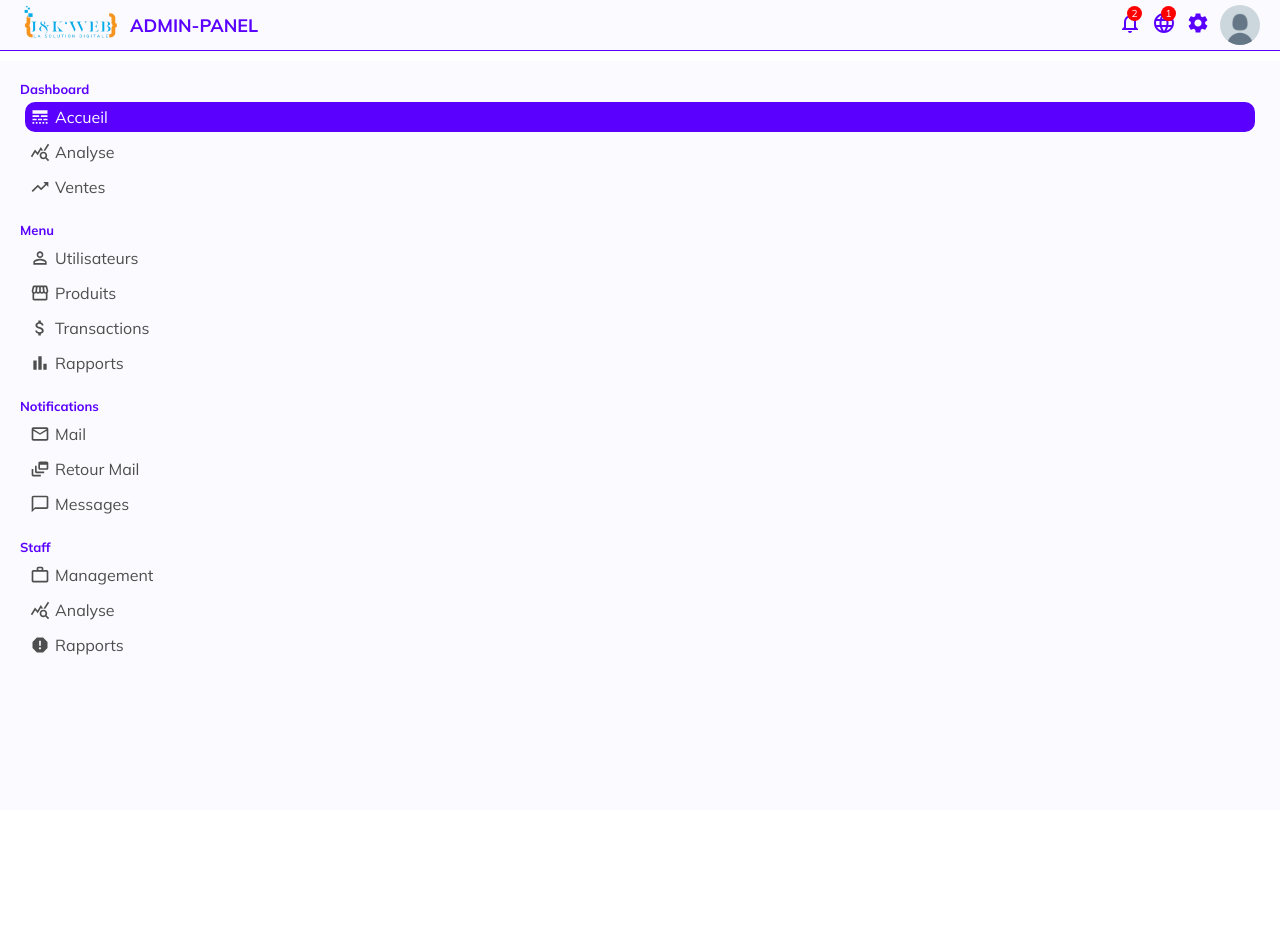
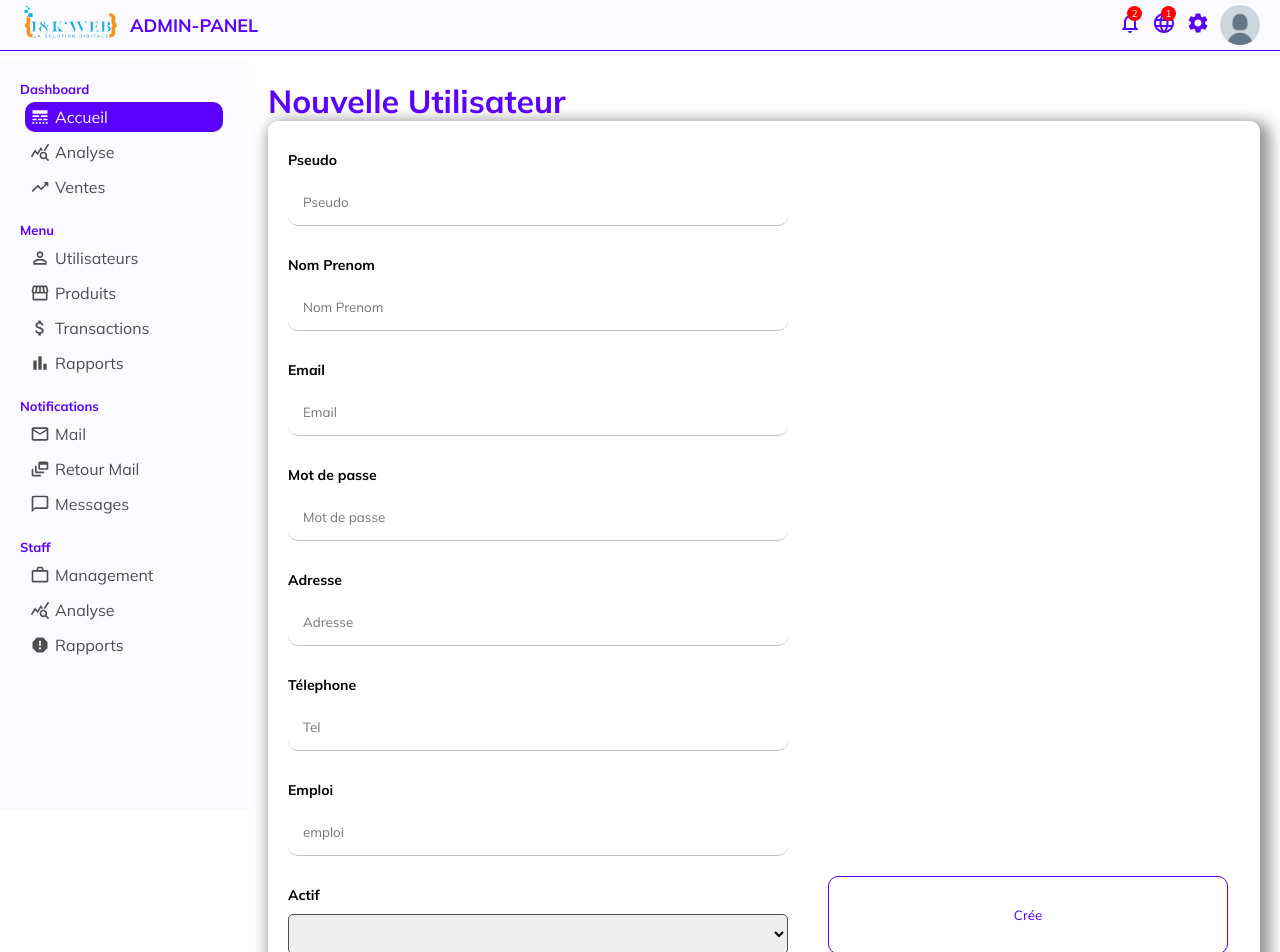
Before and after one commit to Jb-Dev-Couturier/admin-panel, a React (Create React App) app: page /newUser in a window 1280 px wide. Shown: the top 952 px of the page. Before the commit the page ends 810 px from the top, so only its background shows below. Built offline with nearby package versions, Linux system fonts and the light colour scheme.

Commit message:
new user page + product route

```diff
--- a/src/App.js
+++ b/src/App.js
@@ -1,9 +1,11 @@
 import SideBar from './components/SideBar';
 import Topbar from './components/Topbar';
 import Home from './pages/Home';
-import { Routes, Route} from 'react-router-dom';
+import { Routes, Route } from 'react-router-dom';
 import UserList from './pages/UserList';
 import UserDetail from './pages/UserDetail';
+import NewUser from './pages/NewUser';
+import Products from './pages/Products';
 
 function App() {
   return (
@@ -13,8 +15,12 @@ function App() {
         <SideBar />
         <Routes>
           <Route path="/" element={<Home />} />
+          {/* User Route */}
           <Route path="/users" element={<UserList />} />
           <Route path="/user/:userId" element={<UserDetail />} />
+          <Route path="/newUser" element={<NewUser />} />
+          {/* Product Route */}
+          <Route path="/products" element={<Products />} />
         </Routes>
       </div>
     </div>
--- a/src/components/SideBar.jsx
+++ b/src/components/SideBar.jsx
@@ -42,16 +42,18 @@ export default function SideBar() {
         <div className="sidebarMenu">
           <h3 className="sidebarTitle">Menu</h3>
           <ul className="sidebarList">
-            <Link to={'/users'} className='sidebarLink'>
+            <Link to={'/users'} className="sidebarLink">
               <li className="sidebarListItem ">
                 <PermIdentity className="sidebarIcon" />
                 Utilisateurs
               </li>
             </Link>
-            <li className="sidebarListItem">
-              <Storefront className="sidebarIcon" />
-              Produits
-            </li>
+            <Link to={'/products'} className="sidebarLink">
+              <li className="sidebarListItem">
+                <Storefront className="sidebarIcon" />
+                Produits
+              </li>
+            </Link>
             <li className="sidebarListItem">
               <AttachMoney className="sidebarIcon" />
               Transactions
--- /dev/null
+++ b/src/pages/NewUser.jsx
@@ -0,0 +1,48 @@
+import React from 'react';
+
+export default function NewUser() {
+  return (
+    <div className="NewUser">
+      <h1 className="newUserTitle">Nouvelle Utilisateur</h1>
+      <form className="newUserForm">
+        <div className="newUserItem">
+          <label htmlFor="">Pseudo</label>
+          <input type="text" placeholder="Pseudo" />
+        </div>
+        <div className="newUserItem">
+          <label htmlFor="">Nom Prenom</label>
+          <input type="text" placeholder="Nom Prenom" />
+        </div>
+        <div className="newUserItem">
+          <label htmlFor="">Email</label>
+          <input type="email" placeholder="Email" />
+        </div>
+        <div className="newUserItem">
+          <label htmlFor="">Mot de passe</label>
+          <input type="password" placeholder="Mot de passe" />
+        </div>
+        <div className="newUserItem">
+          <label htmlFor="">Adresse</label>
+          <input type="text" placeholder="Adresse" />
+        </div>
+        <div className="newUserItem">
+          <label htmlFor="">Télephone</label>
+          <input type="text" placeholder="Tel" />
+        </div>
+        <div className="newUserItem">
+          <label htmlFor="">Emploi</label>
+          <input type="text" placeholder="emploi" />
+        </div>
+        <div className="newUserItem">
+          <label htmlFor="">Actif</label>
+          <select name="active" id="active" className="newUserSelect">
+            <option value=""></option>
+            <option value="Oui">Oui</option>
+            <option value="Non">Non</option>
+          </select>
+        </div>
+        <button className="newUserButton">Crée</button>
+      </form>
+    </div>
+  );
+}
--- /dev/null
+++ b/src/pages/Products.jsx
@@ -0,0 +1,7 @@
+import React from 'react'
+
+export default function Products() {
+  return (
+    <div className='Products'>Products</div>
+  )
+}
--- a/src/pages/UserDetail.jsx
+++ b/src/pages/UserDetail.jsx
@@ -1,3 +1,5 @@
+import React from 'react';
+import { Link } from 'react-router-dom';
 import {
   CalendarToday,
   LocationSearching,
@@ -6,7 +8,6 @@ import {
   PhoneAndroid,
   Publish,
 } from '@mui/icons-material';
-import React from 'react';
 import ProfilUser from '../assets/images/profilUserDefault.png';
 
 export default function UserDetails() {
@@ -14,7 +15,9 @@ export default function UserDetails() {
     <div className="UserDetail">
       <div className="userDetailTitleContainer">
         <h1 className="userDetailTitle">Détail Utilisateur</h1>
+        <Link to={'/newUser'}>
         <button className="userDetailAddButton">Crée</button>
+        </Link>
       </div>
       <div className="userDetailContainer">
         <div className="userDetailShow">
@@ -95,7 +98,7 @@ export default function UserDetails() {
               </div>
 
               <div className="userDetailUpdateItem">
-                <label htmlFor="">Travail à</label>
+                <label htmlFor="">Emploi</label>
                 <input
                   type="text"
                   placeholder="Secretaire"
@@ -115,7 +118,7 @@ export default function UserDetails() {
               <div className="userDetailUpdateItem">
                 <label htmlFor="">Email</label>
                 <input
-                  type="text"
+                  type="email"
                   placeholder="JaneDoe@gmail.com"
                   className="userDetailInput"
                 />
--- a/src/styles/components/_WidgetSmall.scss
+++ b/src/styles/components/_WidgetSmall.scss
@@ -1,46 +1,45 @@
-.WidgetSmall{
+.WidgetSmall {
   flex: 1;
   box-shadow: $boxShadow;
-    -webkit-box-shadow:$boxShadow;
+  -webkit-box-shadow: $boxShadow;
   padding: 20px;
   margin-right: 20px;
   border-radius: 10px;
 
-    .widgetSmallTitle{
+  .widgetSmallTitle {
     font-size: 22px;
     font-weight: 600;
     color: $color-1;
   }
 
-    .widgetSmallList{
+  .widgetSmallList {
     margin: 0;
     padding: 0;
-        .widgetSmallListItem{
+    .widgetSmallListItem {
       display: flex;
       align-items: center;
       justify-content: space-between;
       margin: 20px 0;
-            .widgetSmallImage{
+      .widgetSmallImage {
         width: 40px;
         height: 40px;
         border-radius: 50%;
         object-fit: cover;
       }
 
-            .widgetSmallUser{
+      .widgetSmallUser {
         display: flex;
         flex-direction: column;
-                .widgetSmallUsername{
+        .widgetSmallUsername {
           font-weight: 600;
-
         }
-                .widgetSmallUserTitle{
+        .widgetSmallUserTitle {
           font-weight: 400;
           font-style: italic;
         }
       }
 
-            .widgetSmallButton{
+      .widgetSmallButton {
         display: flex;
         align-items: center;
         border: none;
@@ -50,20 +49,19 @@
         border: 1px solid $color-1;
         color: $color-1;
         cursor: pointer;
-                transition: .3s all ease-in-out;
+        transition: 0.3s all ease-in-out;
 
-                &:hover{
+        &:hover {
           background-color: $color-1;
           transform: scale(1.1);
           color: $white;
         }
 
-                .widgetSmallIcon{
+        .widgetSmallIcon {
           font-size: 16px !important;
           margin-right: 5px !important;
         }
       }
     }
-
   }
 }
--- a/src/styles/index.scss
+++ b/src/styles/index.scss
@@ -13,3 +13,5 @@
 @import './pages/Home';
 @import './pages/UsersList';
 @import './pages/UserDetails';
+@import './pages/NewUser';
+@import './pages/Products';
--- /dev/null
+++ b/src/styles/pages/_NewUser.scss
@@ -0,0 +1,59 @@
+.NewUser {
+  flex: 4;
+  padding: 20px;
+
+  .newUserTitle {
+    color: $color-1;
+  }
+  .newUserForm {
+    display: flex;
+    flex-wrap: wrap;
+    gap: 20px;
+    box-shadow: $boxShadow;
+    -webkit-box-shadow: $boxShadow;
+    border-radius: 10px;
+    padding: 20px;
+    .newUserItem {
+      width: 500px;
+      display: flex;
+      flex-direction: column;
+      margin-top: 10px;
+      margin-right: 20px;
+      label {
+        margin-bottom: 10px;
+        font-size: 14px;
+        color: black;
+        font-weight: 700;
+      }
+
+      input {
+        border-bottom: 1px solid rgb(194, 194, 194);
+        padding: 15px;
+
+        border-radius: 10px;
+        color: $gray;
+      }
+
+      select {
+        height: 40px;
+        border-radius: 5px;
+        border: 1px solid $gray;
+      }
+    }
+    .newUserButton {
+      width: 400px;
+      border-radius: 10px;
+      padding: 7px 10px;
+      background-color: transparent;
+      border: 1px solid $color-1;
+      color: $color-1;
+      cursor: pointer;
+      transition: 0.3s all ease-in-out;
+
+      &:hover {
+        background-color: $color-1;
+        color: $white;
+      }
+    }
+  }
+}
--- /dev/null
+++ b/src/styles/pages/_Products.scss
@@ -0,0 +1,3 @@
+.Products{
+    flex: 4;
+}
```
Also changed, not shown: src/styles/pages/_UserDetails.scss (+6 -6 lines). Lines whose indentation alone changed are shown as unchanged.
